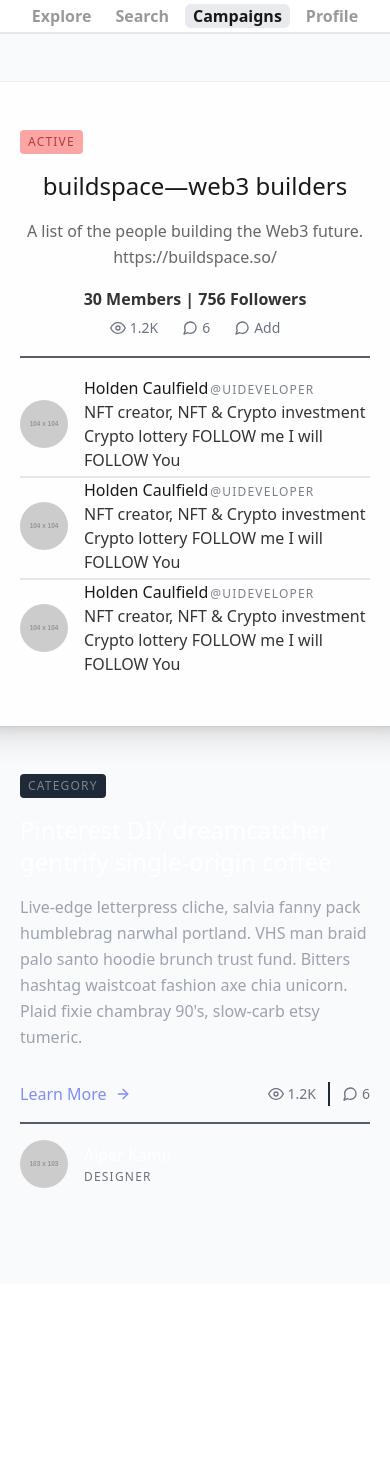
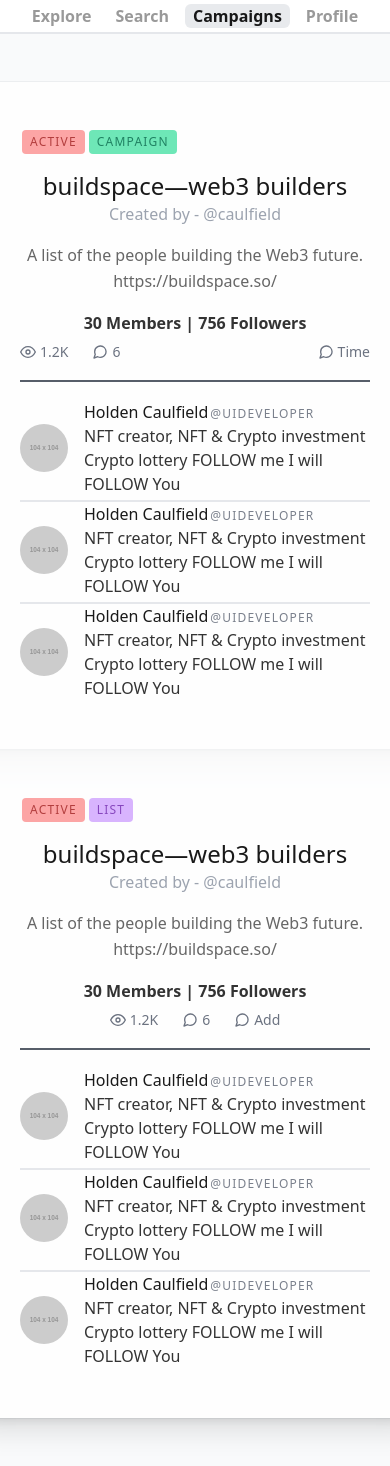
Before and after one commit to BleedingEffigy/twitter-bot-sapphire, a Next.js app in the folder frontend/: page /campaign in a window 390 px wide. Before the commit the page ends 1284 px from the top, so only its background shows below. Built offline with nearby package versions, Linux system fonts and the light colour scheme.

Commit message:
added mobile responsiveness

```diff
--- a/frontend/pages/campaign.tsx
+++ b/frontend/pages/campaign.tsx
@@ -29,9 +29,84 @@
         <section className="text-gray-400 bg-gray-50 body-font overflow-hidden">
           <div className="container px-5 py-24 mx-auto">
             <div className="flex flex-wrap -m-12">
+              <div className="p-12 lg:w-1/2 md:w-3/4 md:mx-auto flex flex-col items-start  bg-white/80 shadow-xl ring-1 ring-gray-900/5">
+                <div className="flex flex-row">
+                  <span className="inline-block mx-0.5 py-1 px-2 rounded bg-red-300 text-red-800 text-bold text-opacity-75 text-xs font-medium tracking-widest">ACTIVE</span>
+                  <span className="inline-block mx-0.5 py-1 px-2 rounded bg-emerald-300 text-emerald-800 text-bold text-opacity-75 text-xs font-medium tracking-widest">CAMPAIGN</span>
+                </div>
+                <h2 className="sm:text-3xl text-2xl title-font font-medium w-full text-center text-black text-opacity-90 mt-4">buildspace—web3 builders</h2>
+                <p className="w-full text-center text-opacity-90 mb-4">
+                   Created by - @caulfield
+                </p>
+                <p className="leading-relaxed mb-4 w-full text-center text-black text-opacity-60">
+                A list of the people building the Web3 future. https://buildspace.so/
+                </p>
+                <p className="leading-relaxed mb-1 text-base w-full text-center font-bold text-black text-opacity-80">
+                  30 Members | 756 Followers
+                </p>
+                {/* Actions */}
+                <div className="flex items-center justify-center flex-wrap pb-4 mb-4 border-b-2 border-gray-800 border-opacity-75  w-full">
+                  <span className="text-gray-500 mr-3 inline-flex items-center leading-none text-sm pr-3 py-1">
+                    <svg className="w-4 h-4 mr-1" stroke="currentColor" stroke-width="2" fill="none" stroke-linecap="round" stroke-linejoin="round" viewBox="0 0 24 24">
+                      <path d="M1 12s4-8 11-8 11 8 11 8-4 8-11 8-11-8-11-8z"></path>
+                      <circle cx="12" cy="12" r="3"></circle>
+                    </svg>1.2K
+                  </span>
+                  <span className="text-gray-500 inline-flex items-center leading-none text-sm mr-3 pr-3">
+                    <svg className="w-4 h-4 mr-1" stroke="currentColor" stroke-width="2" fill="none" stroke-linecap="round" stroke-linejoin="round" viewBox="0 0 24 24">
+                      <path d="M21 11.5a8.38 8.38 0 01-.9 3.8 8.5 8.5 0 01-7.6 4.7 8.38 8.38 0 01-3.8-.9L3 21l1.9-5.7a8.38 8.38 0 01-.9-3.8 8.5 8.5 0 014.7-7.6 8.38 8.38 0 013.8-.9h.5a8.48 8.48 0 018 8v.5z"></path>
+                    </svg>6
+                  </span>
+                  <span className="text-gray-500 inline-flex items-center leading-none text-sm ml-auto">
+                    <svg className="w-4 h-4 mr-1" stroke="currentColor" stroke-width="2" fill="none" stroke-linecap="round" stroke-linejoin="round" viewBox="0 0 24 24">
+                      <path d="M21 11.5a8.38 8.38 0 01-.9 3.8 8.5 8.5 0 01-7.6 4.7 8.38 8.38 0 01-3.8-.9L3 21l1.9-5.7a8.38 8.38 0 01-.9-3.8 8.5 8.5 0 014.7-7.6 8.38 8.38 0 013.8-.9h.5a8.48 8.48 0 018 8v.5z"></path>
+                    </svg>Time
+                  </span>
+                </div>
+                {/* Accounts list */}
+                <div className="flex flex-col divide-y-2">
+                  {/* An Account */}
+                  <a className="inline-flex items-center w-full my-0.5" href='/'>
+                    <img alt="blog" src="https://dummyimage.com/104x104" className="w-12 h-12 rounded-full flex-shrink-0 object-cover object-center"/>
+                    <span className="flex-grow flex flex-col pl-4">
+                      <span className="title-font font-medium text-black/90">Holden Caulfield
+                        <span className="text-gray-500/90 text-xs tracking-widest ml-0.5">@UIDEVELOPER</span>
+                      </span>
+                      <span className="text-black/80">NFT creator, NFT & Crypto investment Crypto lottery FOLLOW me I will FOLLOW You</span>
+                    </span>
+                  </a>
+                  {/* An Account */}
+                  <a className="inline-flex items-center w-full my-0.5" href='/'>
+                    <img alt="blog" src="https://dummyimage.com/104x104" className="w-12 h-12 rounded-full flex-shrink-0 object-cover object-center"/>
+                    <span className="flex-grow flex flex-col pl-4">
+                      <span className="title-font font-medium text-black/90">Holden Caulfield
+                        <span className="text-gray-500/90 text-xs tracking-widest ml-0.5">@UIDEVELOPER</span>
+                      </span>
+                      <span className="text-black/80">NFT creator, NFT & Crypto investment Crypto lottery FOLLOW me I will FOLLOW You</span>
+                    </span>
+                  </a>
+                  {/* An Account */}
+                  <a className="inline-flex items-center w-full my-0.5" href='/'>
+                    <img alt="blog" src="https://dummyimage.com/104x104" className="w-12 h-12 rounded-full flex-shrink-0 object-cover object-center"/>
+                    <span className="flex-grow flex flex-col pl-4">
+                      <span className="title-font font-medium text-black/90">Holden Caulfield
+                        <span className="text-gray-500/90 text-xs tracking-widest ml-0.5">@UIDEVELOPER</span>
+                      </span>
+                      <span className="text-black/80">NFT creator, NFT & Crypto investment Crypto lottery FOLLOW me I will FOLLOW You</span>
+                    </span>
+                  </a>
+                </div>
+
+              </div>
               <div className="p-12 md:w-1/2 flex flex-col items-start  bg-white/80 shadow-xl ring-1 ring-gray-900/5">
-                <span className="inline-block py-1 px-2 rounded bg-red-300 text-red-800 text-bold text-opacity-75 text-xs font-medium tracking-widest">ACTIVE</span>
-                <h2 className="sm:text-3xl text-2xl title-font font-medium w-full text-center text-black text-opacity-90 mt-4 mb-4">buildspace—web3 builders</h2>
+                <div className="flex flex-row">
+                  <span className="inline-block mx-0.5 py-1 px-2 rounded bg-red-300 text-red-800 text-bold text-opacity-75 text-xs font-medium tracking-widest">ACTIVE</span>
+                  <span className="inline-block mx-0.5 py-1 px-2 rounded bg-purple-300 text-purple-800 text-bold text-opacity-75 text-xs font-medium tracking-widest">LIST</span>
+                </div>
+                <h2 className="sm:text-3xl text-2xl title-font font-medium w-full text-center text-black text-opacity-90 mt-4">buildspace—web3 builders</h2>
+                <p className="w-full text-center text-opacity-90 mb-4">
+                   Created by - @caulfield
+                </p>
                 <p className="leading-relaxed mb-4 w-full text-center text-black text-opacity-60">
                 A list of the people building the Web3 future. https://buildspace.so/
                 </p>
@@ -92,37 +167,6 @@
                 </div>
 
               </div>
-              <div className="p-12 md:w-1/2 flex flex-col items-start">
-                <span className="inline-block py-1 px-2 rounded bg-gray-800 text-gray-400 text-opacity-75 text-xs font-medium tracking-widest">CATEGORY</span>
-                <h2 className="sm:text-3xl text-2xl title-font font-medium text-white mt-4 mb-4">Pinterest DIY dreamcatcher gentrify single-origin coffee</h2>
-                <p className="leading-relaxed mb-8">Live-edge letterpress cliche, salvia fanny pack humblebrag narwhal portland. VHS man braid palo santo hoodie brunch trust fund. Bitters hashtag waistcoat fashion axe chia unicorn. Plaid fixie chambray 90's, slow-carb etsy tumeric.</p>
-                <div className="flex items-center flex-wrap pb-4 mb-4 border-b-2 border-gray-800 border-opacity-75 mt-auto w-full">
-                  <a className="text-indigo-400 inline-flex items-center">Learn More
-                    <svg className="w-4 h-4 ml-2" viewBox="0 0 24 24" stroke="currentColor" stroke-width="2" fill="none" stroke-linecap="round" stroke-linejoin="round">
-                      <path d="M5 12h14"></path>
-                      <path d="M12 5l7 7-7 7"></path>
-                    </svg>
-                  </a>
-                  <span className="text-gray-500 mr-3 inline-flex items-center ml-auto leading-none text-sm pr-3 py-1 border-r-2 border-gray-800">
-                    <svg className="w-4 h-4 mr-1" stroke="currentColor" stroke-width="2" fill="none" stroke-linecap="round" stroke-linejoin="round" viewBox="0 0 24 24">
-                      <path d="M1 12s4-8 11-8 11 8 11 8-4 8-11 8-11-8-11-8z"></path>
-                      <circle cx="12" cy="12" r="3"></circle>
-                    </svg>1.2K
-                  </span>
-                  <span className="text-gray-500 inline-flex items-center leading-none text-sm">
-                    <svg className="w-4 h-4 mr-1" stroke="currentColor" stroke-width="2" fill="none" stroke-linecap="round" stroke-linejoin="round" viewBox="0 0 24 24">
-                      <path d="M21 11.5a8.38 8.38 0 01-.9 3.8 8.5 8.5 0 01-7.6 4.7 8.38 8.38 0 01-3.8-.9L3 21l1.9-5.7a8.38 8.38 0 01-.9-3.8 8.5 8.5 0 014.7-7.6 8.38 8.38 0 013.8-.9h.5a8.48 8.48 0 018 8v.5z"></path>
-                    </svg>6
-                  </span>
-                </div>
-                <a className="inline-flex items-center">
-                  <img alt="blog" src="https://dummyimage.com/103x103" className="w-12 h-12 rounded-full flex-shrink-0 object-cover object-center"/>
-                  <span className="flex-grow flex flex-col pl-4">
-                    <span className="title-font font-medium text-white">Alper Kamu</span>
-                    <span className="text-gray-500 text-xs tracking-widest mt-0.5">DESIGNER</span>
-                  </span>
-                </a>
-              </div>
             </div>
           </div>
         </section>
--- a/frontend/pages/index.tsx
+++ b/frontend/pages/index.tsx
@@ -40,11 +40,11 @@
             </div>
             {/* Card */}
             <div className="p-4 md:-m-1 w-full">
-              <div className="relative h-full overflow-hidden bg-white shadow-xl ring-1 ring-gray-900/5 sm:mx-auto sm:rounded-lg md:w-10/12">
+              <div className="relative h-full overflow-hidden bg-white shadow-xl ring-1 ring-gray-900/5 sm:mx-auto sm:rounded-lg md:w-10/12 lg:w-8/12 xl:w-1/2">
                {/* Top-half Profile Card */}
                 <div className="relative">
                   {/* <!-- Background image --> */}
-                  <img className="lg:h-48 md:h-[40vh] w-full object-cover object-center" src="https://pbs.twimg.com/profile_banners/1031293757759610880/1585926693/web" alt="blog" />
+                  <img className="lg:h-[40vh] md:h-[40vh] w-full object-cover object-center" src="https://pbs.twimg.com/profile_banners/1031293757759610880/1585926693/web" alt="blog" />
                   {/* <!-- Card Substance --> */}
                   <div className="absolute inset-0 flex justify-center items-center m-auto text-center">
                     <div className="" id="Card">
```
